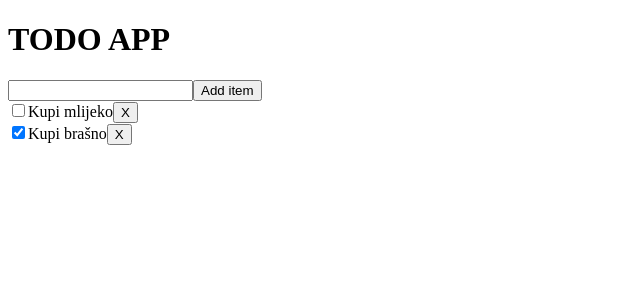
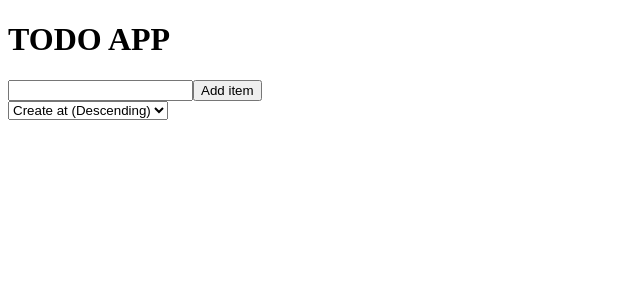
Before and after one commit to simungogic/ToDoApp, a React (Vite) app: page / in a window 1280 px wide. Shown: the top 300 px of the page, without its empty margins (0-640 px from the left). Built offline with nearby package versions, Linux system fonts and the light colour scheme.

Commit message:
[add] Sort by date

```diff
--- a/src/App.jsx
+++ b/src/App.jsx
@@ -1,23 +1,11 @@
 import { useState } from 'react'
 
-const defaultItems = [
-  {
-    id: 1,
-    text: "Kupi mlijeko",
-    done: false,
-  },
-  {
-    id: 2,
-    text: "Kupi brašno",
-    done: true,
-  },
-];
-
 function App() {
-  const [items, setItems] = useState(defaultItems);
+  const [items, setItems] = useState([]);
   const [formState, setFormState] = useState({
     text: "",
   });
+  const [sort, setSort] = useState("createdAtDesc");
 
   const handleChange = (event) => {
     setFormState({
@@ -34,12 +22,20 @@ function App() {
         id: Date.now(),
         text: formState.text,
         done: false,
+        createdAt: Date.now(),
       },
     ]);
     setFormState({ ...formState, text: '' });
   }
 
-  const itemComponents = items.map(item => {
+  const itemComponents = items
+  .sort((a,b) => {
+    if(sort === "createdAtAsc") {
+      return a.createdAt - b.createdAt;
+    }
+    return b.createdAt - a.createdAt;
+  })
+  .map(item => {
     const handleChange = () => {
       setItems(items.map(newItem => {
         if (newItem.id === item.id) {
@@ -58,11 +54,15 @@ function App() {
     return (
       <div key={item.id}>
         <input type="checkbox" checked={item.done} onChange={handleChange} />
-        {item.text}
+        {item.text} ({new Date(item.createdAt).toUTCString()})
         <button onClick={handleClick}>X</button>
       </div>
     );
   });
+
+  function handleSortChange(event) {
+    setSort(event.target.value);
+  }
 
   return (
     <div>
@@ -72,6 +72,10 @@ function App() {
           value={formState.text} />
         <button type="submit">Add item</button>
       </form>
+      <select onChange={handleSortChange} defaultValue={sort}>
+        <option value="createdAtAsc">Create at (Ascending)</option>
+        <option value="createdAtDesc">Create at (Descending)</option>
+      </select>
       {itemComponents}
     </div>
   )
```
Also changed, not shown: 2 other files (tests, documents, lock files or other folders).
